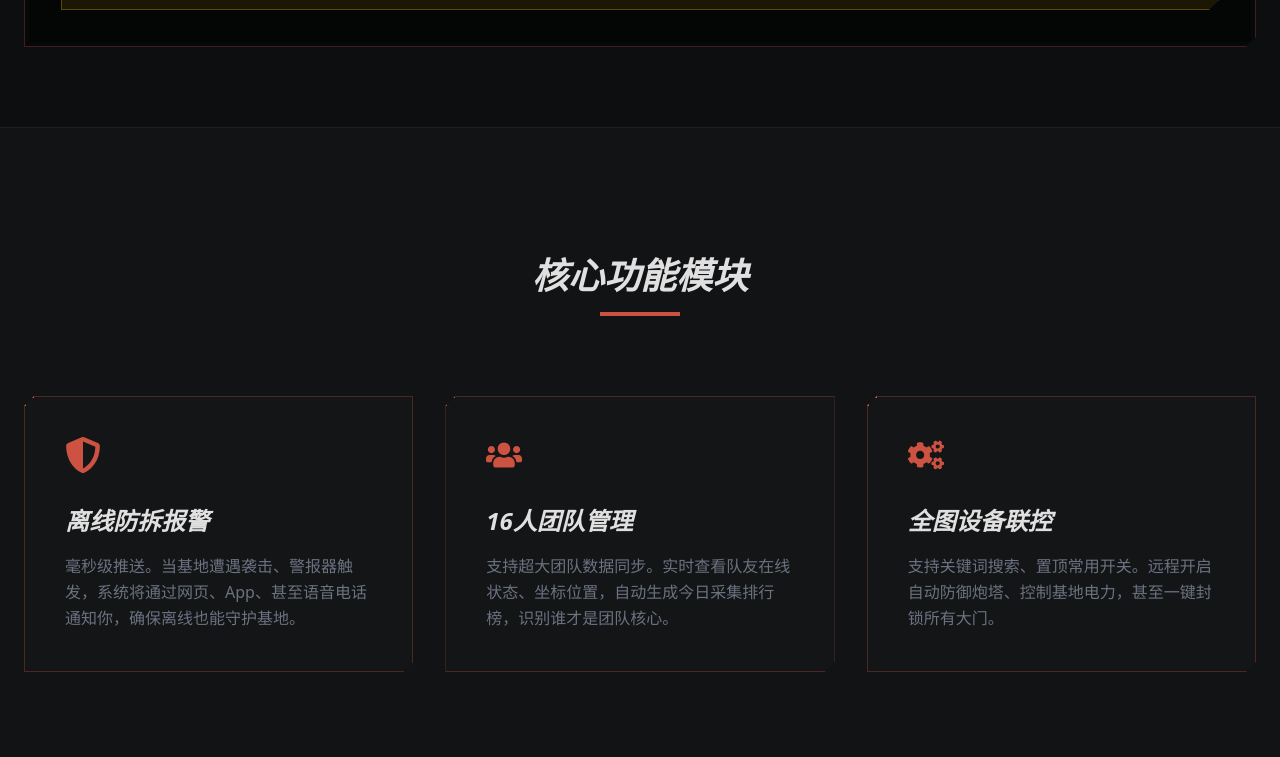
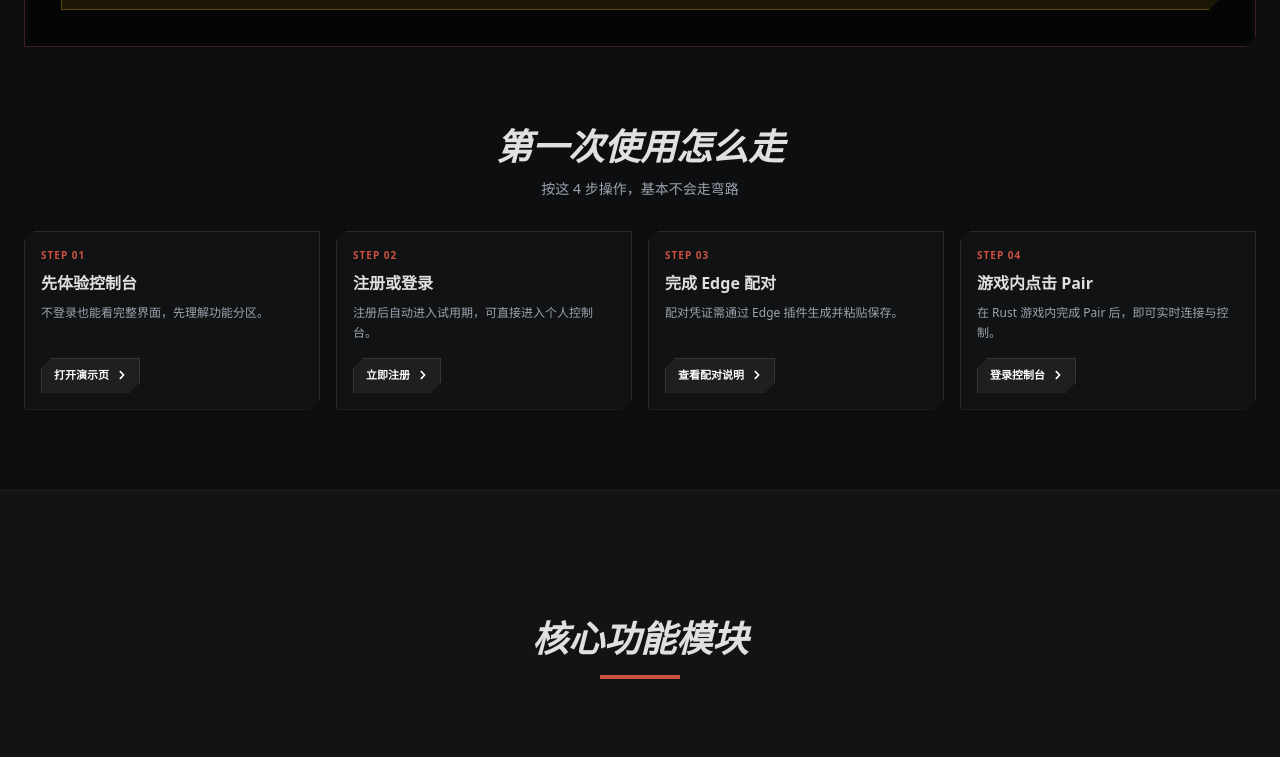
Before and after one commit to Ayuan97/rust-bot, a React (Vite) app in the folder frontend/: page / in a window 1280 px wide. Shown: the part 1260-2017 px from the top of the page. Built offline with nearby package versions, Linux system fonts and the light colour scheme; no server answers.

Commit message:
feat: 优化首页与登录注册引导体验

```diff
--- a/frontend/src/pages/HomePage.jsx
+++ b/frontend/src/pages/HomePage.jsx
@@ -1,6 +1,6 @@
 import React, { useEffect, useState } from 'react';
 import { Link, useNavigate } from 'react-router-dom';
-import { FaTerminal, FaShieldAlt, FaChartLine, FaCogs, FaChevronRight, FaPlay, FaLock, FaUsers, FaQuestionCircle, FaMoneyBillWave } from 'react-icons/fa';
+import { FaTerminal, FaShieldAlt, FaChartLine, FaCogs, FaChevronRight, FaPlay, FaUsers, FaQuestionCircle, FaMoneyBillWave } from 'react-icons/fa';
 import api from '../services/api';
 
 export default function HomePage() {
@@ -178,6 +178,45 @@ export default function HomePage() {
         </div>
       </section>
 
+      <section className="px-6 pb-20">
+        <div className="max-w-7xl mx-auto">
+          <div className="mb-8 text-center">
+            <h2 className="text-3xl md:text-4xl font-black italic mb-3">第一次使用怎么走</h2>
+            <p className="text-gray-400 text-sm">按这 4 步操作，基本不会走弯路</p>
+          </div>
+          <div className="grid sm:grid-cols-2 lg:grid-cols-4 gap-4">
+            <GettingStartedStep
+              step="01"
+              title="先体验控制台"
+              desc="不登录也能看完整界面，先理解功能分区。"
+              actionLabel="打开演示页"
+              actionTo="/demo"
+            />
+            <GettingStartedStep
+              step="02"
+              title="注册或登录"
+              desc="注册后自动进入试用期，可直接进入个人控制台。"
+              actionLabel="立即注册"
+              actionTo="/register"
+            />
+            <GettingStartedStep
+              step="03"
+              title="完成 Edge 配对"
+              desc="配对凭证需通过 Edge 插件生成并粘贴保存。"
+              actionLabel="查看配对说明"
+              actionTo="/demo?tab=hud"
+            />
+            <GettingStartedStep
+              step="04"
+              title="游戏内点击 Pair"
+              desc="在 Rust 游戏内完成 Pair 后，即可实时连接与控制。"
+              actionLabel="登录控制台"
+              actionTo="/login"
+            />
+          </div>
+        </div>
+      </section>
+
       {/* 功能特性 */}
       <section id="features" className="py-32 bg-white/[0.02] border-y border-white/5 px-6">
         <div className="max-w-7xl mx-auto">
@@ -340,6 +379,23 @@ function QuickUseCard({ icon, title, desc }) {
   );
 }
 
+function GettingStartedStep({ step, title, desc, actionLabel, actionTo }) {
+  return (
+    <div className="tactic-cut border border-white/10 bg-white/[0.02] p-4 flex flex-col">
+      <div className="text-[10px] font-black text-[#cd5241] tracking-widest mb-2">STEP {step}</div>
+      <h3 className="text-base font-black mb-2">{title}</h3>
+      <p className="text-xs text-gray-400 leading-relaxed flex-1">{desc}</p>
+      <Link
+        to={actionTo}
+        className="mt-4 inline-flex items-center gap-2 text-[11px] font-black text-white bg-white/5 hover:bg-white/10 border border-white/10 tactic-cut px-3 py-2 w-fit transition-all"
+      >
+        {actionLabel}
+        <FaChevronRight className="text-[10px]" />
+      </Link>
+    </div>
+  );
+}
+
 function PricingCard({ title, price, period, features, highlighted }) {
   return (
     <div className={`tactic-border tactic-cut p-8 transition-all ${highlighted ? 'bg-[#cd5241]/10 border-[#cd5241]/50 scale-105' : 'bg-white/[0.01] hover:bg-white/[0.03]'}`}>
--- a/frontend/src/pages/LoginPage.jsx
+++ b/frontend/src/pages/LoginPage.jsx
@@ -13,6 +13,7 @@ export default function LoginPage() {
   const [capsLockOn, setCapsLockOn] = useState(false);
   const redirectParam = new URLSearchParams(location.search).get('redirect');
   const redirectPath = redirectParam && redirectParam.startsWith('/') ? redirectParam : '/dashboard';
+  const registerPath = `/register?redirect=${encodeURIComponent(redirectPath)}`;
 
   const handleChange = (e) => {
     setFormData({ ...formData, [e.target.name]: e.target.value });
@@ -76,26 +77,26 @@ export default function LoginPage() {
             <FaSignInAlt className="text-white text-2xl" />
           </div>
           <h1 className="text-2xl font-black uppercase tracking-widest glow-text italic">欢迎回来</h1>
-          <p className="text-[10px] text-blue-400 uppercase tracking-[0.4em] mt-2 font-mono">// SECURE LOGIN //</p>
+          <p className="text-xs text-blue-300 mt-2">登录后即可继续你的控制台操作</p>
         </div>
 
         <div className="tactic-border tactic-cut p-1 bg-black/40 backdrop-blur-xl">
           <div className="bg-black/40 p-8">
             {error && (
-              <div className="mb-6 p-3 bg-red-500/10 border border-red-500/30 text-red-500 text-[10px] font-bold uppercase tracking-widest tactic-cut animate-pulse">
-                {">"} {error}
+              <div className="mb-6 p-3 bg-red-500/10 border border-red-500/30 text-red-300 text-xs font-bold tactic-cut">
+                {error}
               </div>
             )}
 
             {redirectParam && (
               <div className="mb-6 p-3 bg-blue-500/10 border border-blue-500/30 text-blue-300 text-[11px] tactic-cut">
-                登录后将回到你刚才查看的页面
+                登录成功后会自动回到你刚才查看的页面
               </div>
             )}
 
             <form onSubmit={handleSubmit} className="space-y-6">
               <div>
-                <label className="block text-[10px] font-black text-gray-500 uppercase tracking-widest mb-2 border-l-2 border-blue-600 pl-2">
+                <label className="block text-[11px] font-black text-gray-400 mb-2 border-l-2 border-blue-600 pl-2">
                   账号（邮箱或用户名）
                 </label>
                 <div className="relative">
@@ -105,15 +106,16 @@ export default function LoginPage() {
                     value={formData.email}
                     onChange={handleChange}
                     required
-                    className="w-full pl-10 pr-4 py-3 bg-white/[0.03] border border-white/5 tactic-cut text-xs text-white focus:border-blue-600/50 outline-none transition-all placeholder-gray-800"
-                    placeholder="请输入您的邮箱或用户名"
+                    className="w-full pl-10 pr-4 py-3 bg-white/[0.03] border border-white/5 tactic-cut text-sm text-white focus:border-blue-600/50 outline-none transition-all placeholder-gray-500"
+                    placeholder="请输入邮箱或用户名"
                   />
                   <FaShieldAlt className="absolute left-3 top-1/2 -translate-y-1/2 text-gray-700 text-xs" />
                 </div>
+                <p className="mt-2 text-[11px] text-gray-500">支持用户名或邮箱登录</p>
               </div>
 
               <div>
-                <label className="block text-[10px] font-black text-gray-500 uppercase tracking-widest mb-2 border-l-2 border-blue-600 pl-2">
+                <label className="block text-[11px] font-black text-gray-400 mb-2 border-l-2 border-blue-600 pl-2">
                   密码
                 </label>
                 <div className="relative">
@@ -125,7 +127,7 @@ export default function LoginPage() {
                     onKeyUp={handlePasswordKeyEvent}
                     onKeyDown={handlePasswordKeyEvent}
                     required
-                    className="w-full pl-10 pr-10 py-3 bg-white/[0.03] border border-white/5 tactic-cut text-xs text-white focus:border-blue-600/50 outline-none transition-all placeholder-gray-800"
+                    className="w-full pl-10 pr-10 py-3 bg-white/[0.03] border border-white/5 tactic-cut text-sm text-white focus:border-blue-600/50 outline-none transition-all placeholder-gray-500"
                     placeholder="••••••••"
                   />
                   <FaKey className="absolute left-3 top-1/2 -translate-y-1/2 text-gray-700 text-xs" />
@@ -139,7 +141,7 @@ export default function LoginPage() {
                   </button>
                 </div>
                 {capsLockOn && (
-                  <p className="mt-2 text-[10px] text-yellow-400">检测到大写锁定已开启，请确认密码输入</p>
+                  <p className="mt-2 text-[11px] text-yellow-400">检测到大写锁定已开启，请确认密码输入</p>
                 )}
               </div>
 
@@ -149,26 +151,26 @@ export default function LoginPage() {
                 className="w-full tactic-cut bg-blue-600 hover:bg-blue-700 py-4 text-[11px] font-black uppercase tracking-[0.3em] transition-all flex items-center justify-center gap-2 group shadow-lg shadow-blue-600/10"
               >
                 {loading ? '登录中...' : (
-                  <>登录并进入控制台 <FaArrowRight className="group-hover:translate-x-1 transition-transform" /></>
+                  <>登录并继续 <FaArrowRight className="group-hover:translate-x-1 transition-transform" /></>
                 )}
               </button>
             </form>
 
             <div className="mt-8 text-center border-t border-white/5 pt-6">
-              <p className="text-gray-600 text-[10px] uppercase tracking-widest">
+              <p className="text-gray-400 text-xs">
                 还没有账号？{' '}
-                <Link to="/register" className="text-[#cd5241] hover:text-white transition-colors font-black">
-                  [ 立即注册 ]
+                <Link to={registerPath} className="text-[#cd5241] hover:text-white transition-colors font-black">
+                  立即注册
                 </Link>
               </p>
             </div>
           </div>
         </div>
 
-        <div className="mt-8 text-center opacity-30">
-           <div className="text-[8px] text-gray-500 uppercase tracking-[0.5em] font-mono">Unauthorized_access_prohibited</div>
-           <Link to="/privacy" className="text-[8px] text-gray-500 hover:text-[#cd5241] transition-colors uppercase tracking-widest mt-2 inline-block">
-             [ 隐私策略 ]
+        <div className="mt-8 text-center">
+           <div className="text-[11px] text-gray-500">登录即表示你同意平台服务协议与隐私政策</div>
+           <Link to="/privacy" className="text-[11px] text-gray-400 hover:text-[#cd5241] transition-colors mt-2 inline-block">
+             查看隐私政策
            </Link>
         </div>
       </div>
```
Also changed, not shown: frontend/src/pages/RegisterPage.jsx (+26 -23 lines).
